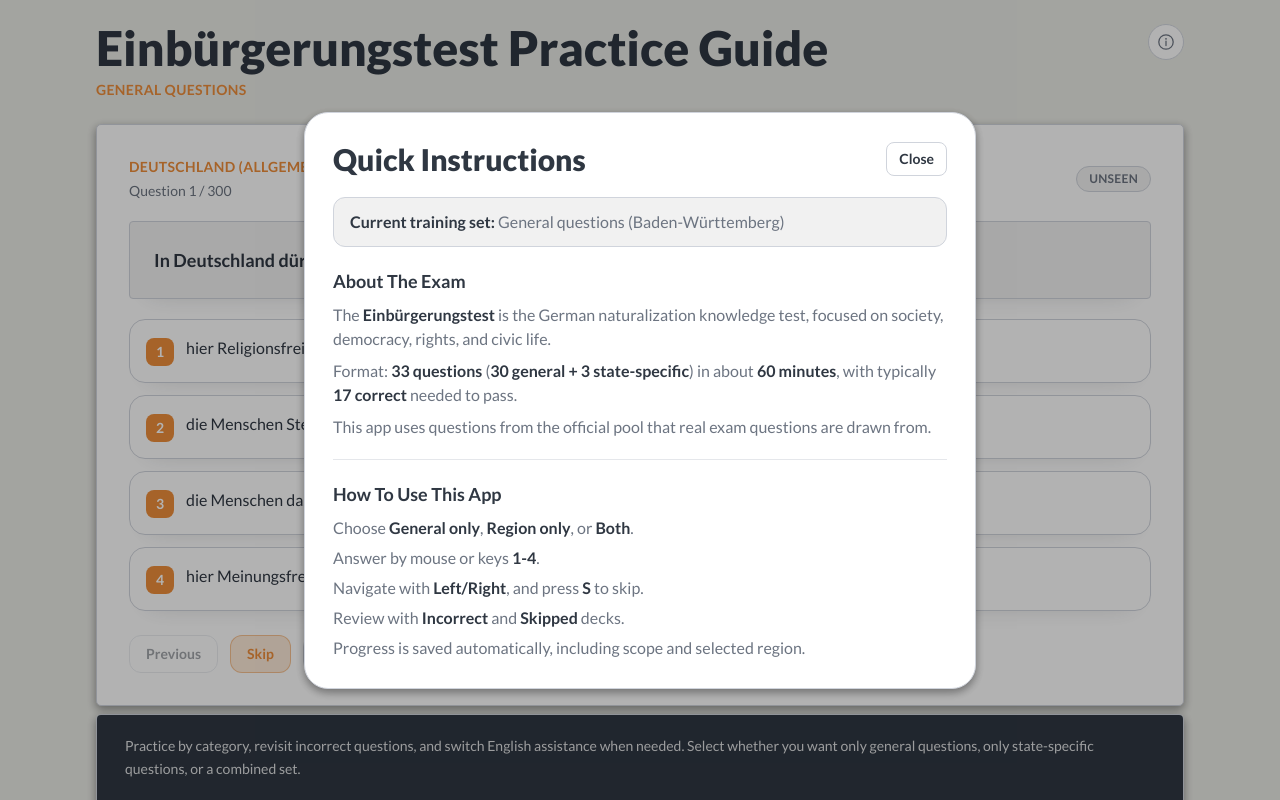
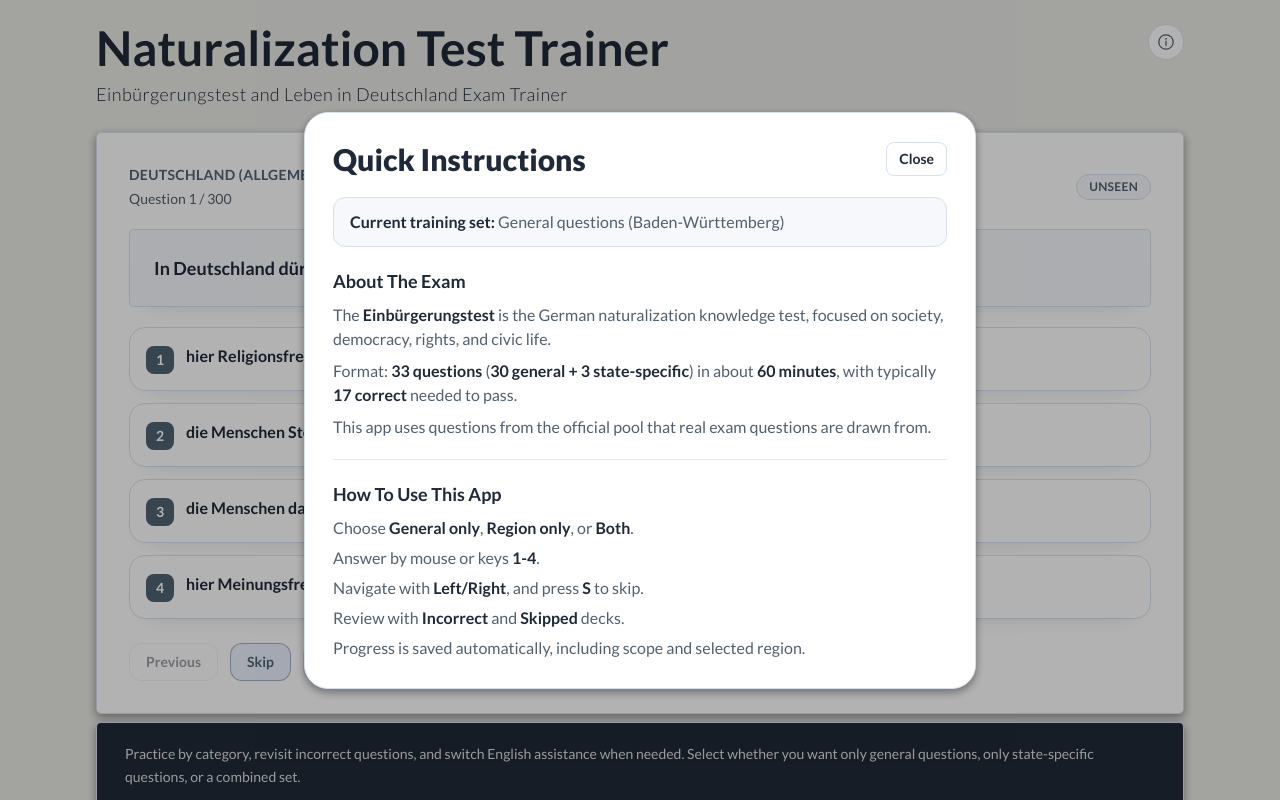
Before and after one commit to imakshayverma/lid_trainer, a React (Vite) app: page / in a window 1280 px wide. Shown: the top 800 px of the page. Built offline with nearby package versions, Linux system fonts and the light colour scheme; the HTML template or start-up script is replaced by a standard one.

Commit message:
FIX : Update App title | Color Scheme | Font Weight import

```diff
--- a/src/App.tsx
+++ b/src/App.tsx
@@ -289,11 +289,11 @@ function App() {
     <div className="mx-auto min-h-screen w-full max-w-6xl px-4 pb-10 pt-6 font-sans md:px-8">
       <header className="flex items-start justify-between gap-4 animate-rise">
         <div>
-          <h1 className="text-3xl font-black text-nb-1 md:text-5xl">
-            Einbürgerungstest Practice Guide
+          <h1 className="text-2xl font-bold text-nb-1 md:text-5xl">
+            Naturalization Test Trainer
           </h1>
-          <p className="mt-2 text-sm font-semibold uppercase tracking-wide text-nb-4">
-            {scopeLabel}
+          <p className="mt-2 text-lg font-light tracking-wide text-nb-1">
+            Einbürgerungstest and Leben in Deutschland Exam Trainer
           </p>
         </div>
         <button
@@ -383,11 +383,11 @@ function App() {
                         {index + 1}
                       </span>
                       <div>
-                        <p className="text-sm font-medium leading-relaxed text-nb-1 sm:text-base">
+                        <p className="text-sm font-semibold leading-relaxed text-nb-1 sm:text-base">
                           {optionDe}
                         </p>
                         {settings.showOptionEn && optionEn ? (
-                          <p className="mt-1 text-xs font-normal text-nb-2 sm:text-sm">{optionEn}</p>
+                          <p className="mt-1 text-xs font-normal normal-case text-nb-2 sm:text-sm">{optionEn}</p>
                         ) : null}
                       </div>
                     </div>
--- a/src/index.css
+++ b/src/index.css
@@ -1,4 +1,4 @@
-@import url("https://fonts.googleapis.com/css2?family=Lato:wght@400;500;600;700;800;900&display=swap");
+@import url("https://fonts.googleapis.com/css2?family=Lato:wght@300;400;500;600;700;800;900&display=swap");
 
 @tailwind base;
 @tailwind components;
--- a/tailwind.config.ts
+++ b/tailwind.config.ts
@@ -10,16 +10,17 @@ const config: Config = {
       },
       colors: {
         nb: {
-          1: "#2F3742",
-          2: "#6C7481",
-          3: "#D0D4DC",
-          4: "#EE8E3B",
-          5: "#FFFFFF",
-          6: "#F1F1F1",
-          7: "#FDEAD8",
-          8: "#258A58",
-          9: "#C34C4C"
+          1: "#1F2937", // primary text
+          2: "#52606D", // secondary text
+          3: "#D8E1EB", // borders/dividers
+          4: "#4F6373", // primary accent (buttons/focus)
+          5: "#FFFFFF", // base surface
+          6: "#F6F8FB", // elevated/alt surface
+          7: "#EAF1FF", // selected/soft accent background
+          8: "#2D8A54", // success
+          9: "#C44343"  // error
         }
+
       },
       boxShadow: {
         panel: "0 4px 10px rgba(0, 0, 0, 0.19), 0 3px 9px rgba(0, 0, 0, 0.23);",
```
